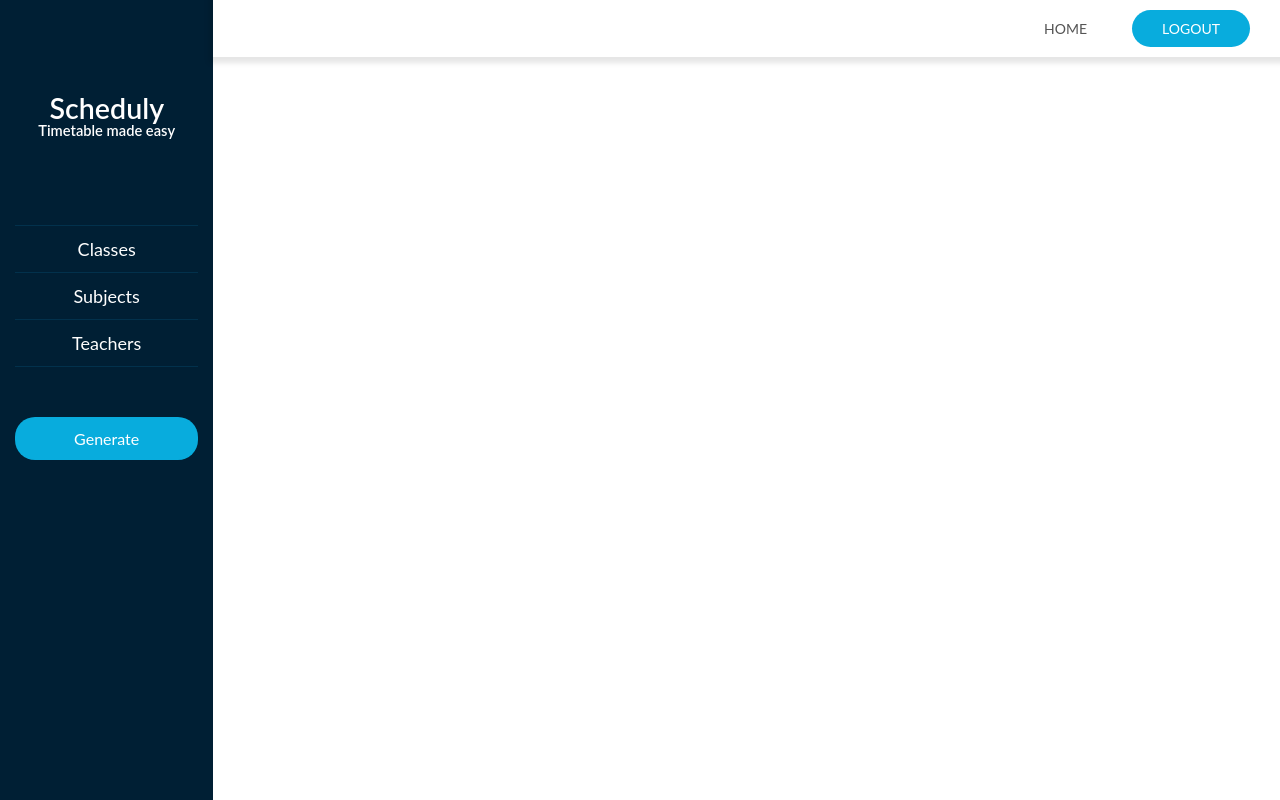
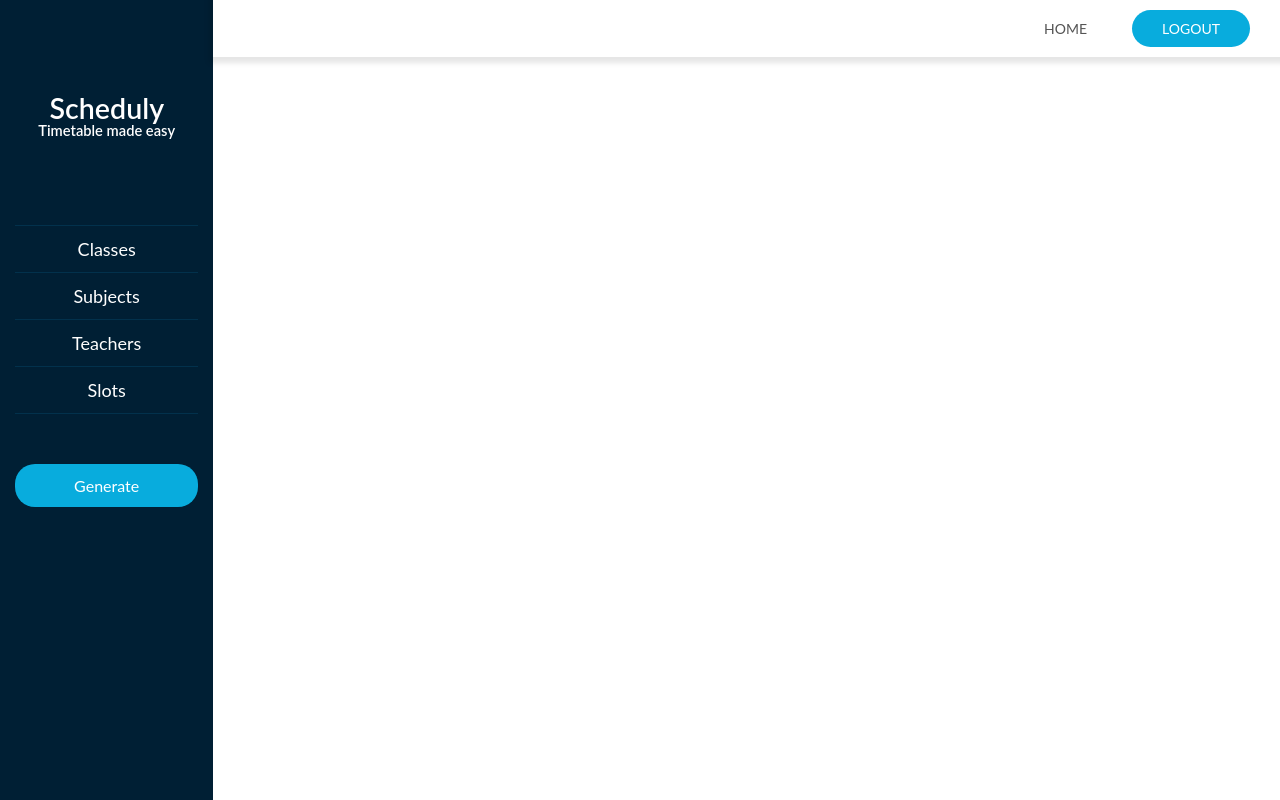
Before and after one commit to artem712/Scheduly, a React (Create React App) app in the folder frontend/: page /dashboard in a window 1280 px wide. Built offline with nearby package versions, Linux system fonts and the light colour scheme.

Commit message:
added add slots in side bar

```diff
--- a/frontend/src/components/dashboard.js
+++ b/frontend/src/components/dashboard.js
@@ -1,53 +1,73 @@
 import React from "react";
-import {BrowserRouter, Route, Switch, Link, NavLink, useParams, useRouteMatch} from "react-router-dom";
+import {
+  BrowserRouter,
+  Route,
+  Switch,
+  Link,
+  NavLink,
+  useParams,
+  useRouteMatch,
+} from "react-router-dom";
 import AddClass from "./addClass";
 import AddSubject from "./addSubject";
 import AddTeacher from "./addTeacher";
+
 import "../styles/dashboard.scss";
 import Logo from "../logo.svg";
 
-function Dashboard(){
+function Dashboard() {
   let { path, url } = useRouteMatch();
   return (
     <BrowserRouter>
       <div className="dashboard row-2-1-5">
         <div className="sidebar">
-                <img className="logo" src={Logo} alt="Logo"/>
+          <img className="logo" src={Logo} alt="Logo" />
           <ul className="menu">
             <li className="menu__li">
               <NavLink
                 className="menu__link menu__link--top"
                 to={`${url}/classes/add`}
-                        >Classes</NavLink>
+              >
+                Classes
+              </NavLink>
             </li>
 
             <li className="menu__li">
-                        <NavLink
-                            className="menu__link"
-                            to={`${url}/subjects/add`}
-                        >Subjects</NavLink>
+              <NavLink className="menu__link" to={`${url}/subjects/add`}>
+                Subjects
+              </NavLink>
             </li>
 
             <li className="menu__li">
-                        <NavLink
-                            className="menu__link"
-                            to={`${url}/teachers/add`}
-                        >Teachers</NavLink>
+              <NavLink className="menu__link" to={`${url}/teachers/add`}>
+                Teachers
+              </NavLink>
             </li>
 
             <li className="menu__li">
-                        <NavLink
-                            to="/"
-                            className="menu__btn"
-                        >Generate</NavLink>
+              <NavLink className="menu__link" to={`${url}/slots/add`}>
+                Slots
+              </NavLink>
+            </li>
+
+            <li className="menu__li">
+              <NavLink to="/" className="menu__btn">
+                Generate
+              </NavLink>
             </li>
           </ul>
         </div>
         <div className="right-container">
           <div className="secondary-menubar">
             <ul className="secondary-menu">
-                        <li><Link className="secondary-menu__link" exact to="/">Home</Link></li>
-                        <li><button className="secondary-menu__btn">Logout</button></li>
+              <li>
+                <Link className="secondary-menu__link" exact to="/">
+                  Home
+                </Link>
+              </li>
+              <li>
+                <button className="secondary-menu__btn">Logout</button>
+              </li>
             </ul>
           </div>
           <div className="component-container">
@@ -66,7 +86,7 @@ function Dashboard(){
         </div>
       </div>
     </BrowserRouter>
-    )
+  );
 }
 
 export default Dashboard;
```
Lines whose indentation alone changed are shown as unchanged.
